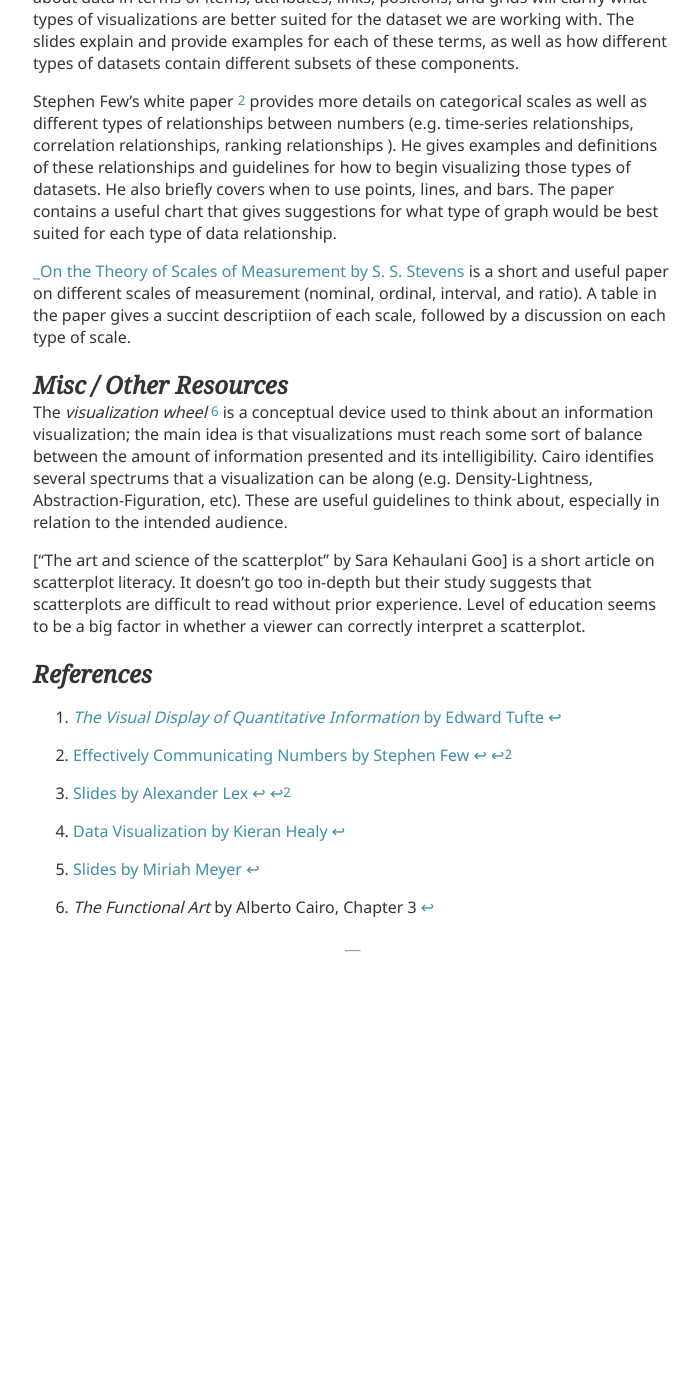
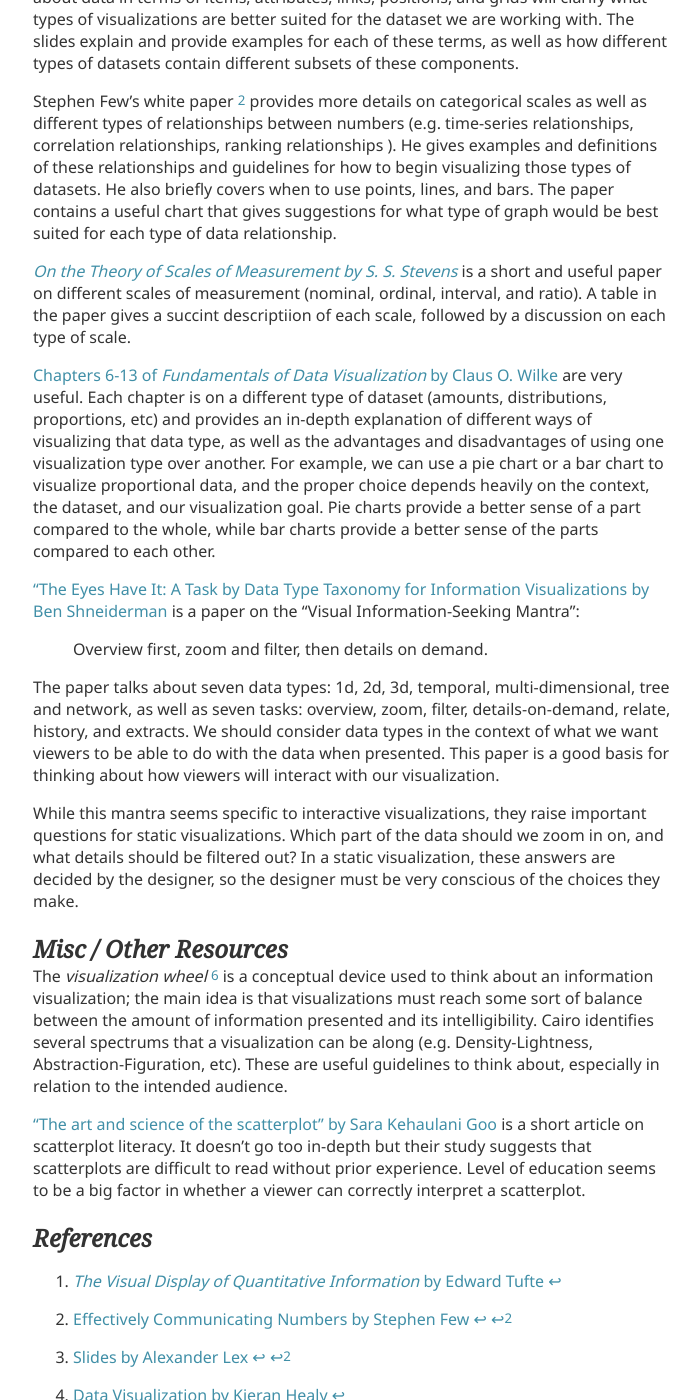
Before and after one commit to lester-lee/f2018-info-vis, a Jekyll site: the page built from _posts/2018-09-24-data.md, in a window 1280 px wide and 1400 px high, scrolled down 657 px. Shown: the whole window, without its empty margins (287-987 px from the left). Built offline with Jekyll 4.4.1, drawn with Linux system fonts in a browser that asks for light colours; before the commit the page ends 1801 px from its top, so only the background shows below that.

Commit message:
Finish draft of Data post

```diff
--- a/_posts/2018-09-24-data.md
+++ b/_posts/2018-09-24-data.md
@@ -13,12 +13,21 @@
 
 Stephen Few's white paper [^stephen] provides more details on categorical scales as well as different types of relationships between numbers (e.g. time-series relationships, correlation relationships, ranking relationships ). He gives examples and definitions of these relationships and guidelines for how to begin visualizing those types of datasets. He also briefly covers when to use points, lines, and bars. The paper contains a useful chart that gives suggestions for what type of graph would be best suited for each type of data relationship.
 
-[_On the Theory of Scales of Measurement by S. S. Stevens](https://www.jstor.org/stable/1671815) is a short and useful paper on different scales of measurement (nominal, ordinal, interval, and ratio). A table in the paper gives a succint descriptiion of each scale, followed by a discussion on each type of scale.
+[_On the Theory of Scales of Measurement by S. S. Stevens_](https://www.jstor.org/stable/1671815) is a short and useful paper on different scales of measurement (nominal, ordinal, interval, and ratio). A table in the paper gives a succint descriptiion of each scale, followed by a discussion on each type of scale.
+
+[Chapters 6-13 of _Fundamentals of Data Visualization_ by Claus O. Wilke](https://serialmentor.com/dataviz/visualizing-amounts.html) are very useful. Each chapter is on a different type of dataset (amounts, distributions, proportions, etc) and provides an in-depth explanation of different ways of visualizing that data type, as well as the advantages and disadvantages of using one visualization type over another. For example, we can use a pie chart or a bar chart to visualize proportional data, and the proper choice depends heavily on the context, the dataset, and our visualization goal. Pie charts provide a better sense of a part compared to the whole, while bar charts provide a better sense of the parts compared to each other.
+
+["The Eyes Have It: A Task by Data Type Taxonomy for Information Visualizations by Ben Shneiderman](https://www.cs.umd.edu/~ben/papers/Shneiderman1996eyes.pdf) is a paper on the "Visual Information-Seeking Mantra":
+> Overview first, zoom and filter, then details on demand.
+
+The paper talks about seven data types: 1d, 2d, 3d, temporal, multi-dimensional, tree and network, as well as seven tasks: overview, zoom, filter, details-on-demand, relate, history, and extracts. We should consider data types in the context of what we want viewers to be able to do with the data when presented. This paper is a good basis for thinking about how viewers will interact with our visualization.
+
+While this mantra seems specific to interactive visualizations, they raise important questions for static visualizations. Which part of the data should we zoom in on, and what details should be filtered out? In a static visualization, these answers are decided by the designer, so the designer must be very conscious of the choices they make.
 
 ## Misc / Other Resources
 The _visualization wheel_ [^cairo] is a conceptual device used to think about an information visualization; the main idea is that visualizations must reach some sort of balance between the amount of information presented and its intelligibility. Cairo identifies several spectrums that a visualization can be along (e.g. Density-Lightness, Abstraction-Figuration, etc). These are useful guidelines to think about, especially in relation to the intended audience.
 
-["The art and science of the scatterplot" by Sara Kehaulani Goo] is a short article on scatterplot literacy. It doesn't go too in-depth but their study suggests that scatterplots are difficult to read without prior experience. Level of education seems to be a big factor in whether a viewer can correctly interpret a scatterplot.
+["The art and science of the scatterplot" by Sara Kehaulani Goo](http://www.pewresearch.org/fact-tank/2015/09/16/the-art-and-science-of-the-scatterplot/) is a short article on scatterplot literacy. It doesn't go too in-depth but their study suggests that scatterplots are difficult to read without prior experience. Level of education seems to be a big factor in whether a viewer can correctly interpret a scatterplot.
 
 ## References
 [^explore]: [Data Visualization by Kieran Healy](https://serialmentor.com/dataviz/choosing-visualization-software.html)
```
